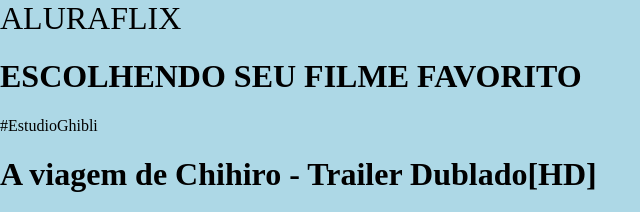
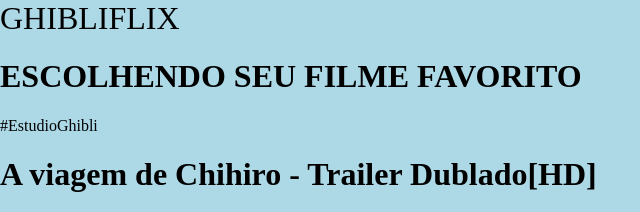
Before and after one commit to IsabellaTB241B/AluraFlix, a plain HTML site: page index.html in a window 1280 px wide. Shown: the top 212 px of the page, 0-640 px from the left. Drawn offline with Linux system fonts and the light colour scheme; grey boxes are pictures that could not be loaded.

Commit message:
Alterando  nome

```diff
--- a/index.html
+++ b/index.html
@@ -2,13 +2,13 @@
 <html>
 <head>
    <link rel="stylesheet" href="styles.css" />
-   <title>Aluraflix</title>
+   <title>GHIBLIFLIX</title>
 </head>
 
 
 <body>
 
-<header>ALURAFLIX</header>
+<header>GHIBLIFLIX</header>
 
 <div>
 <h1>ESCOLHENDO SEU FILME FAVORITO</h1>
```
